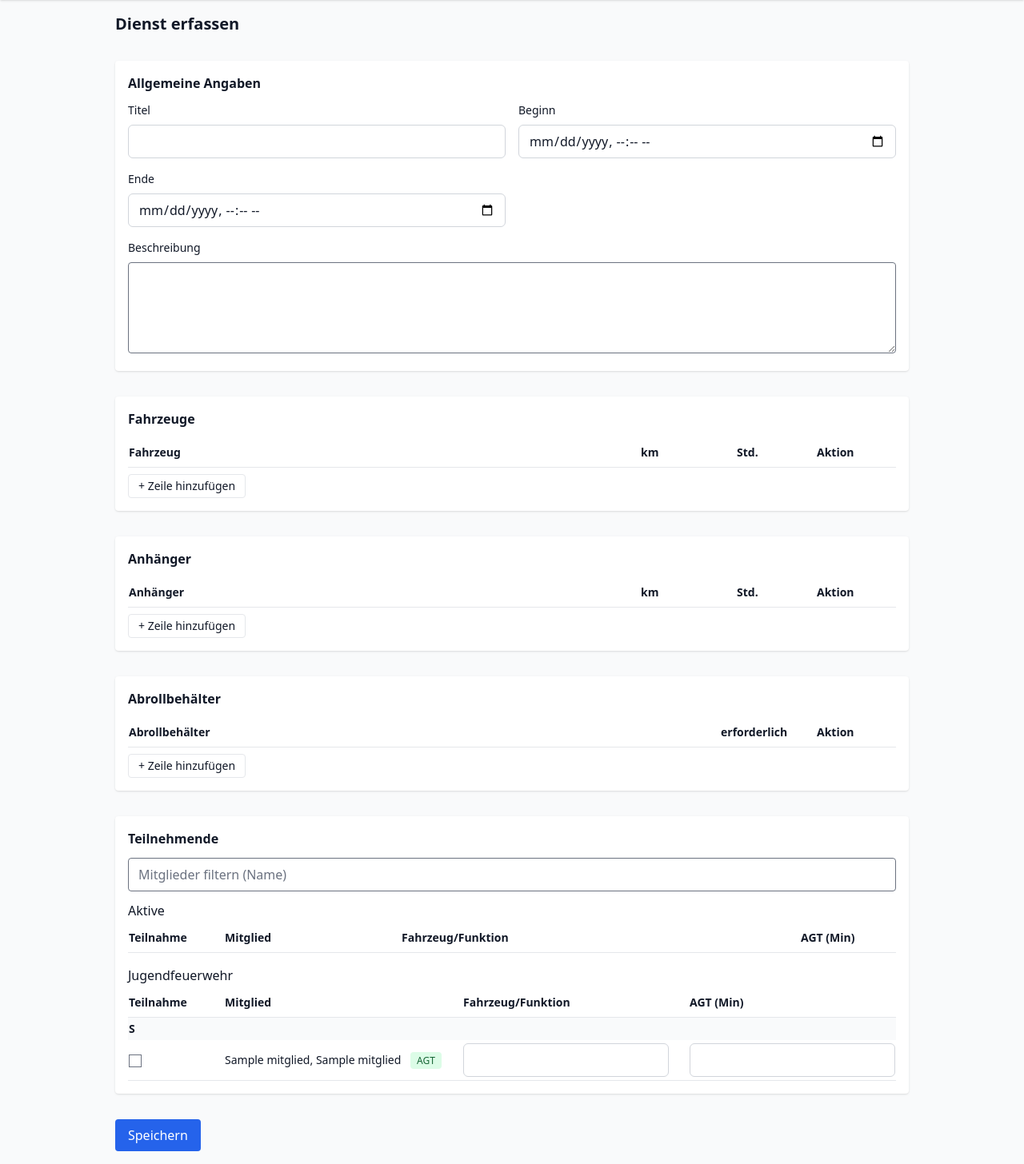
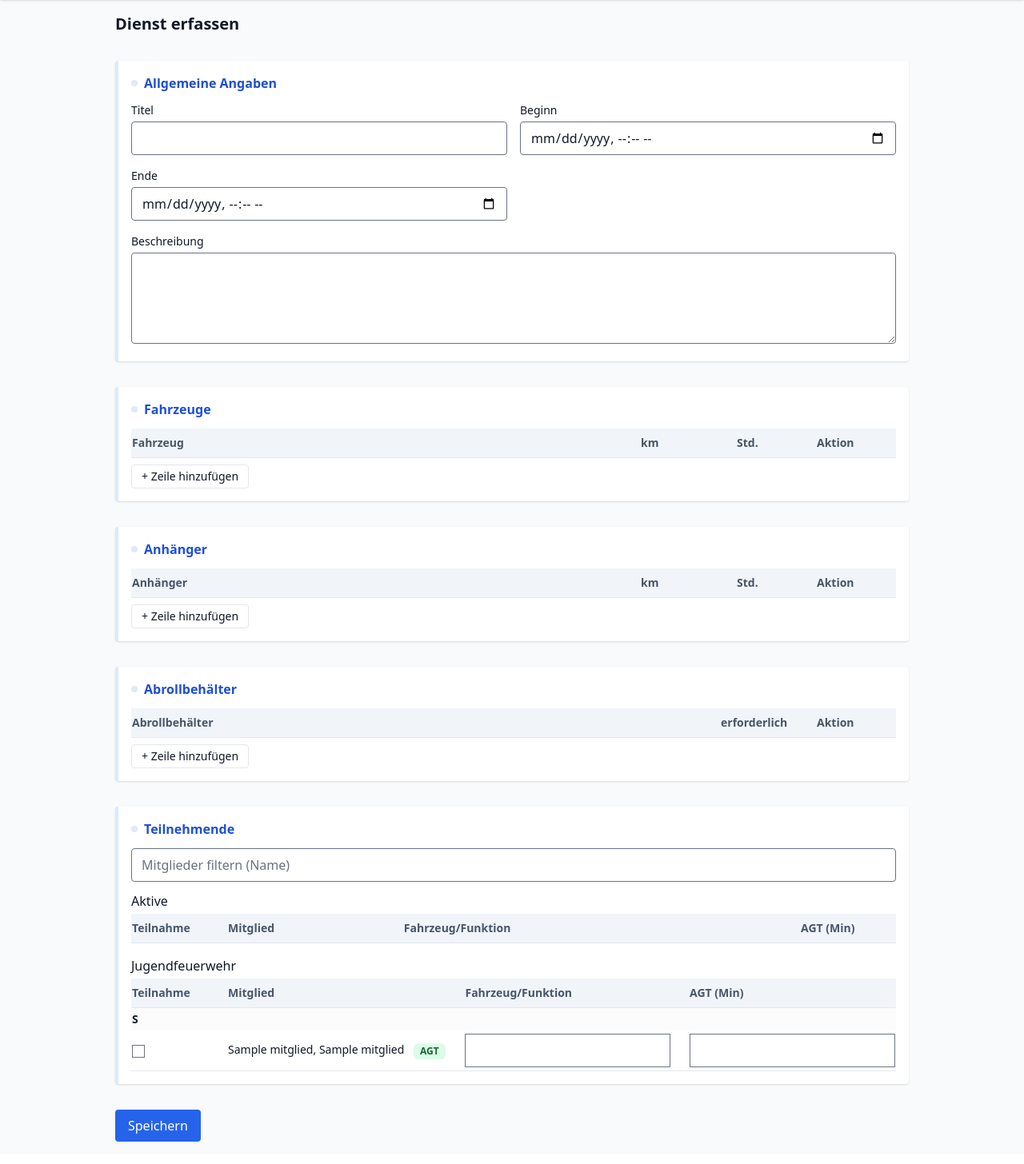
Before and after one commit to dan-chem/eidiv, a Django app: page /dienst/neu in a window 1280 px wide. Shown: the part 48-1504 px from the top of the page at 80% size. After the commit the page ends 1476 px from the top, so only its background shows below. Run offline with Django 5.2, Linux system fonts and the light colour scheme; a user stored in the database is signed in; tables that the repository leaves empty hold one stand-in row (values such as "Sample post"); lists and menus that the app fills with data are empty; some libraries are stand-ins or nearby versions.

Commit message:
design allgemein angepasst

```diff
--- a/dienst/templates/dienst/form.html
+++ b/dienst/templates/dienst/form.html
@@ -206,7 +206,7 @@
           <td class="py-1">{{ row.form.selected }} {{ row.form.mitglied_id }}</td>
           <td class="py-1">
             {{ row.m.name }}, {{ row.m.vorname }}
-            {% if row.m.agt %}<span class="ml-2 text-xs px-2 py-0.5 rounded bg-green-100 text-green-800">AGT</span>{% endif %}
+            {% if row.m.agt %}<span class="badge badge-agt ml-2">AGT</span>{% endif %}
           </td>
           <td class="py-1">{{ row.form.fahrzeug_funktion }}{% if row.form.fahrzeug_funktion.errors %}<div class="text-red-600 text-xs">{{ row.form.fahrzeug_funktion.errors|join:", " }}</div>{% endif %}</td>
           <td class="py-1">{{ row.form.agt_minuten }}{% if row.form.agt_minuten.errors %}<div class="text-red-600 text-xs">{{ row.form.agt_minuten.errors|join:", " }}</div>{% endif %}</td>
--- a/einsatz/templates/einsatz/form.html
+++ b/einsatz/templates/einsatz/form.html
@@ -301,7 +301,7 @@
           <td class="py-1">{{ row.form.selected }} {{ row.form.mitglied_id }}</td>
           <td class="py-1">
             {{ row.m.name }}, {{ row.m.vorname }}
-            {% if row.m.agt %}<span class="ml-2 text-xs px-2 py-0.5 rounded bg-green-100 text-green-800">AGT</span>{% endif %}
+            {% if row.m.agt %}<span class="badge badge-agt ml-2">AGT</span>{% endif %}
           </td>
           <td class="py-1">{{ row.form.fahrzeug_funktion }}{% if row.form.fahrzeug_funktion.errors %}<div class="text-red-600 text-xs">{{ row.form.fahrzeug_funktion.errors|join:", " }}</div>{% endif %}</td>
           <td class="py-1">{{ row.form.agt_minuten }}{% if row.form.agt_minuten.errors %}<div class="text-red-600 text-xs">{{ row.form.agt_minuten.errors|join:", " }}</div>{% endif %}</td>
--- a/templates/base.html
+++ b/templates/base.html
@@ -5,43 +5,96 @@
   <title>EiDiV</title>
   <meta name="viewport" content="width=device-width, initial-scale=1">
   <!-- Tailwind (mit Forms-Plugin) -->
+<script>
+  tailwind = undefined;
+</script>
 <script src="https://cdn.tailwindcss.com?plugins=forms"></script>
 
+<script>
+  // kleine Theme-Erweiterung (optionale Markenfarben)
+  tailwind.config = {
+    theme: {
+      extend: {
+        colors: {
+          brand: {
+            50:  '#eff6ff',
+            100: '#dbeafe',
+            200: '#bfdbfe',
+            600: '#2563eb',
+            700: '#1d4ed8',
+          }
+        }
+      }
+    }
+  }
+</script>
+
 <style>
-  /* Globale, robuste Formular-Defaults (wirken auch ohne spezielle Klassen) */
-  input[type="text"],
-  input[type="number"],
-  input[type="email"],
-  input[type="password"],
-  input[type="datetime-local"],
-  input[type="date"],
-  input[type="time"],
-  select,
-  textarea {
-    border: 1px solid #d1d5db; /* gray-300 */
-    border-radius: 0.375rem;    /* rounded-md */
-    padding: 0.5rem 0.75rem;    /* px-3 py-2 */
-    background-color: #fff;
+  :root{
+    --brand-50:#eff6ff;
+    --brand-100:#dbeafe;
+    --brand-200:#bfdbfe;
+    --brand-600:#2563eb;
+    --brand-700:#1d4ed8;
+
+    --muted-50:#f8fafc;    /* slate-50 */
+    --muted-100:#f1f5f9;   /* slate-100 */
+    --muted-200:#e2e8f0;   /* slate-200 */
+    --muted-600:#475569;   /* slate-600 */
+    --ok-50:#dcfce7;       /* green-50 */
+    --ok-700:#166534;      /* green-700 */
+    --info-50:#e0f2fe;     /* sky-50 */
+    --info-700:#075985;    /* sky-700 */
   }
-  input:focus,
-  select:focus,
-  textarea:focus {
+
+  body { background-color: var(--muted-50); }
+
+  /* Karten-Optik für Abschnitte (alle vorhandenen .bg-white.p-4.rounded.shadow) */
+  section.bg-white.p-4.rounded.shadow {
+    border-left: 4px solid var(--brand-100);
+  }
+  section.bg-white.p-4.rounded.shadow > h2 {
+    color: var(--brand-700);
+    display: flex; align-items: center; gap: .5rem;
+  }
+  section.bg-white.p-4.rounded.shadow > h2::before {
+    content: "";
+    width: .5rem; height: .5rem; border-radius: 9999px;
+    background: var(--brand-600); opacity: .15;
+    display: inline-block;
+  }
+
+  /* Tabellen: dezente Kopfzeile + Zebra */
+  table thead tr { background: var(--muted-100); }
+  table thead th { color: var(--muted-600); font-weight: 600; }
+  table tbody tr:nth-child(even) { background: #ffffff; }
+  table tbody tr:nth-child(odd) { background: #fcfcfd; }
+
+  /* Fokus auf Inputs in Markenfarbe */
+  input:focus, select:focus, textarea:focus {
     outline: none;
-    border-color: #3b82f6;      /* blue-500 */
-    box-shadow: 0 0 0 3px rgba(59, 130, 246, 0.25);
+    border-color: var(--brand-600) !important;
+    box-shadow: 0 0 0 3px rgba(37,99,235,.2);
   }
-  /* Checkbox/Radio etwas hervorheben */
-  input[type="checkbox"],
-  input[type="radio"] {
-    width: 1rem; height: 1rem;
-    accent-color: #2563eb; /* blue-600 */
+
+  /* Badges */
+  .badge {
+    display: inline-block;
+    font-size: .75rem;
+    line-height: 1rem;
+    padding: 2px 8px;
+    border-radius: .375rem;
+    font-weight: 600;
+    vertical-align: middle;
   }
-  label {
-    display: block;
-    font-size: 0.875rem;
-    font-weight: 500;
-    margin-bottom: 0.25rem;
-  }
+  .badge-agt { background: var(--ok-50); color: var(--ok-700); }
+  .badge-jf  { background: var(--info-50); color: var(--info-700); }
+
+  /* Buttons (optional, falls du einheitliche Klassen möchtest) */
+  .btn       { padding: .5rem .75rem; border-radius: .375rem; font-weight: 600; }
+  .btn-primary { background: var(--brand-600); color:#fff; }
+  .btn-primary:hover { background: var(--brand-700); }
+  .btn-ghost { color: var(--brand-700); }
 </style>
   <script src="https://unpkg.com/htmx.org@1.9.12"></script>
 </head>
```
Also changed, not shown: dienst/templates/dienst/pdf.html (+16 -0 lines), einsatz/templates/einsatz/pdf.html (+18 -2 lines).
